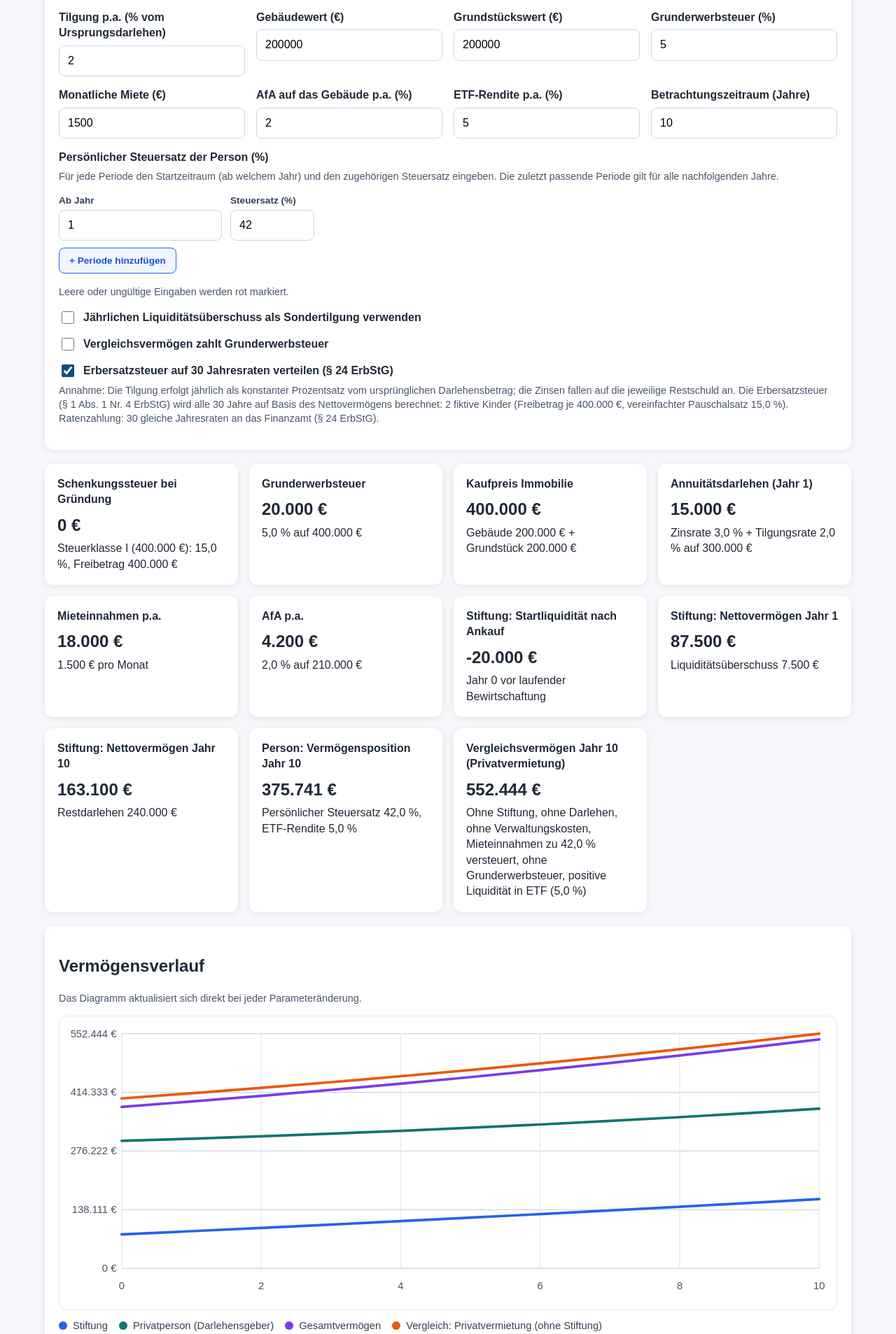
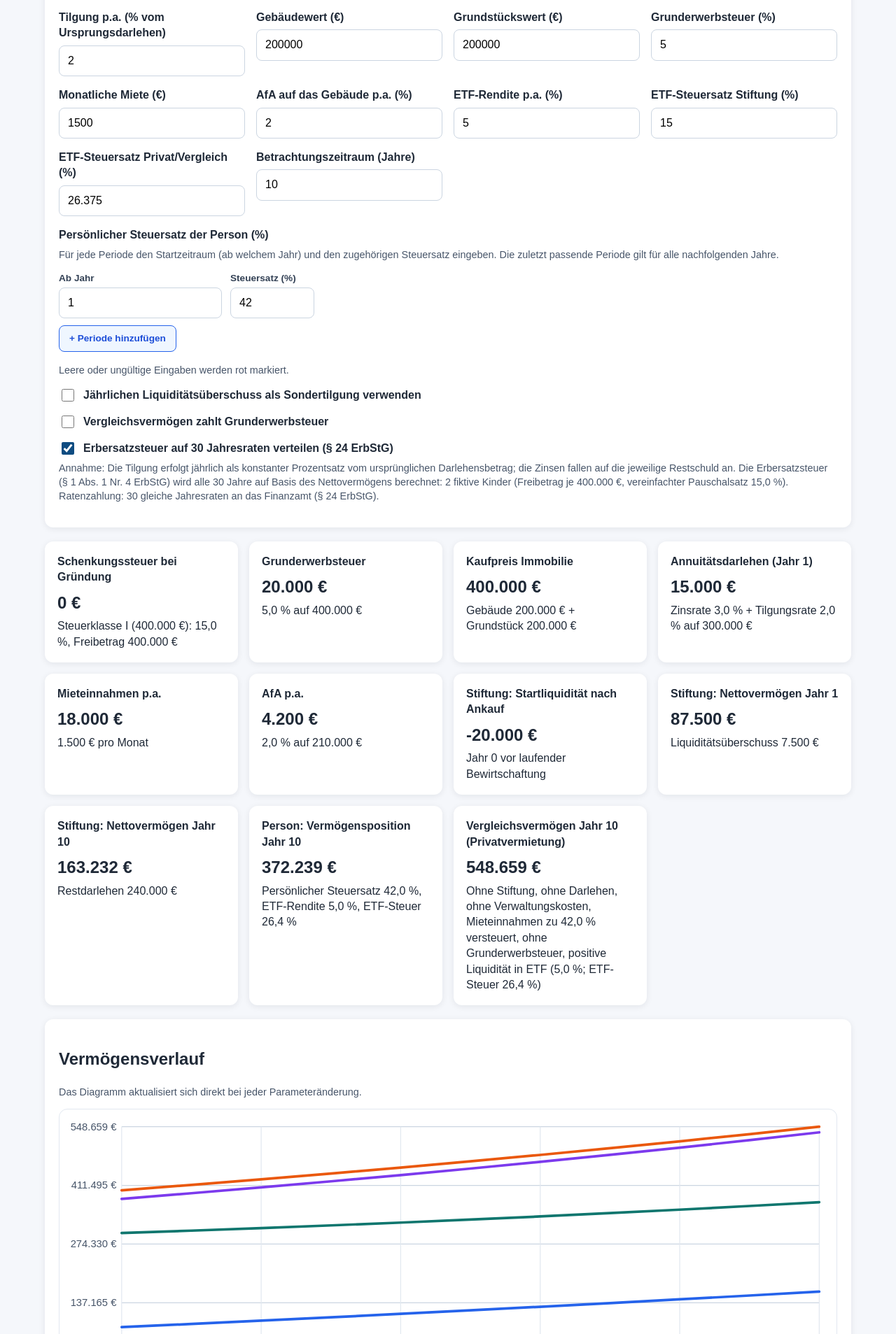
Before and after one commit to maorun/family-foundation, a Next.js app: page / in a window 1280 px wide. Shown: the part 713-2620 px from the top of the page at 70% size. Built offline with nearby package versions, Linux system fonts and the light colour scheme.

Commit message:
Add separate ETF tax rates and sale/vorab taxation logic

```diff
--- a/app/page.js
+++ b/app/page.js
@@ -84,6 +84,22 @@ const FIELD_DEFINITIONS = [
     defaultValue: 5,
   },
   {
+    id: "foundationEtfTaxRate",
+    label: "ETF-Steuersatz Stiftung (%)",
+    min: 0,
+    max: 100,
+    step: "0.1",
+    defaultValue: 15,
+  },
+  {
+    id: "privateEtfTaxRate",
+    label: "ETF-Steuersatz Privat/Vergleich (%)",
+    min: 0,
+    max: 100,
+    step: "0.1",
+    defaultValue: 26.375,
+  },
+  {
     id: "projectionYears",
     label: "Betrachtungszeitraum (Jahre)",
     min: 1,
@@ -255,6 +271,8 @@ function validateFormValues(formValues) {
       monthlyRent: parsedValues.monthlyRent,
       depreciationRate: parsedValues.depreciationRate / 100,
       etfReturnRate: parsedValues.etfReturnRate / 100,
+      foundationEtfTaxRate: parsedValues.foundationEtfTaxRate / 100,
+      privateEtfTaxRate: parsedValues.privateEtfTaxRate / 100,
       projectionYears: parsedValues.projectionYears,
     },
   };
@@ -331,6 +349,44 @@ function createProjectionInput(
   };
 }
 
+function applyEtfYear({
+  cash,
+  etfBalance,
+  etfContributions,
+  etfTaxedGains,
+  returnRate,
+  taxRate,
+}) {
+  const etfInvestment = Math.max(0, cash);
+  const cashAfterInvestment = cash - etfInvestment;
+  const etfBalanceAfterInvestment = etfBalance + etfInvestment;
+  const etfContributionsAfterInvestment = etfContributions + etfInvestment;
+  const grossEtfReturn = etfBalanceAfterInvestment * returnRate;
+  const taxableVorabGain = Math.max(0, grossEtfReturn);
+  const vorabTax = taxableVorabGain * taxRate;
+  const etfBalanceAfterTax = etfBalanceAfterInvestment + grossEtfReturn - vorabTax;
+  const etfTaxedGainsAfterYear = etfTaxedGains + taxableVorabGain;
+  const taxableSaleGain = Math.max(
+    0,
+    etfBalanceAfterTax - etfContributionsAfterInvestment - etfTaxedGainsAfterYear,
+  );
+  const saleTax = taxableSaleGain * taxRate;
+  const etfLiquidationValue = etfBalanceAfterTax - saleTax;
+
+  return {
+    cashAfterInvestment,
+    etfBalanceAfterTax,
+    etfContributionsAfterInvestment,
+    etfTaxedGainsAfterYear,
+    etfInvestment,
+    grossEtfReturn,
+    vorabTax,
+    taxableSaleGain,
+    saleTax,
+    etfLiquidationValue,
+  };
+}
+
 function calculateProjection(input) {
   const propertyValue = input.buildingValue + input.landValue;
   const annualRent = input.monthlyRent * 12;
@@ -358,11 +414,15 @@ function calculateProjection(input) {
 
   let foundationCash = initialCash;
   let foundationEtfBalance = 0;
+  let foundationEtfContributions = 0;
+  let foundationEtfTaxedGains = 0;
   let remainingLoan = input.loanAmount;
   let remainingDepreciableBuildingValue = depreciableBuildingBase;
   let cumulativePersonNetCash = 0;
   let personCash = 0;
   let personEtfBalance = 0;
+  let personEtfContributions = 0;
+  let personEtfTaxedGains = 0;
 
   // Erbersatzsteuer-Tracking (§ 1 Abs. 1 Nr. 4 ErbStG)
   let erbsRemainingLiability = 0;
@@ -374,6 +434,8 @@ function calculateProjection(input) {
   let privateCash =
     input.initialCapital + input.loanAmount - propertyValue - privateRealEstateTax;
   let compareEtfBalance = 0;
+  let compareEtfContributions = 0;
+  let compareEtfTaxedGains = 0;
   let privateRemainingDepreciableBuilding = privateDepreciableBuildingBase;
 
   const buildingBookValue0 = depreciableBuildingBase + landBookBase;
@@ -383,33 +445,38 @@ function calculateProjection(input) {
       year: 0,
       foundationCash,
       foundationEtfBalance,
+      foundationEtfLiquidationValue: 0,
+      foundationVorabTax: 0,
+      foundationEtfSaleTax: 0,
       taxableResult: -giftTax,
-      foundationWealth: foundationCash + foundationEtfBalance + propertyValue - remainingLoan,
+      foundationWealth: foundationCash + propertyValue - remainingLoan,
       remainingLoan,
       personNetCashFlow: 0,
-      personAssetPosition: remainingLoan + personCash + personEtfBalance,
+      personAssetPosition: remainingLoan + personCash,
       personCash,
       personEtfBalance,
+      personEtfLiquidationValue: 0,
+      personVorabTax: 0,
+      personEtfSaleTax: 0,
       personalTaxRate: getPersonalTaxRateForYear(input.personalTaxSteps, 1),
       // Bilanz Jahr 0
       buildingBookValue: buildingBookValue0,
-      totalAssets: foundationCash + foundationEtfBalance + buildingBookValue0,
-      equity: foundationCash + foundationEtfBalance + buildingBookValue0 - remainingLoan,
+      totalAssets: foundationCash + buildingBookValue0,
+      equity: foundationCash + buildingBookValue0 - remainingLoan,
       // Erbersatzsteuer
       erbsTriggeredAmount: 0,
       erbsInstallmentPaid: 0,
       erbsRemainingLiability: 0,
       // Vergleichsvermögen Privatvermietung Jahr 0
-      compareWealth: privateCash + compareEtfBalance + propertyValue,
+      compareWealth: privateCash + propertyValue,
       compareEtfBalance,
+      compareEtfLiquidationValue: 0,
+      compareVorabTax: 0,
+      compareEtfSaleTax: 0,
     },
   ];
 
   for (let year = 1; year <= input.projectionYears; year += 1) {
-    foundationEtfBalance *= 1 + input.etfReturnRate;
-    personEtfBalance *= 1 + input.etfReturnRate;
-    compareEtfBalance *= 1 + input.etfReturnRate;
-
     const yearPersonalTaxRate = getPersonalTaxRateForYear(input.personalTaxSteps, year);
     const annualInterest = remainingLoan * input.loanInterestRate;
     const scheduledRepaymentTarget = Math.min(
@@ -501,37 +568,70 @@ function calculateProjection(input) {
       }
     }
 
-    const foundationEtfInvestment = Math.max(0, foundationCash);
-    foundationCash -= foundationEtfInvestment;
-    foundationEtfBalance += foundationEtfInvestment;
-
-    const personEtfInvestment = Math.max(0, personCash);
-    personCash -= personEtfInvestment;
-    personEtfBalance += personEtfInvestment;
-
-    const compareEtfInvestment = Math.max(0, privateCash);
-    privateCash -= compareEtfInvestment;
-    compareEtfBalance += compareEtfInvestment;
+    const foundationEtf = applyEtfYear({
+      cash: foundationCash,
+      etfBalance: foundationEtfBalance,
+      etfContributions: foundationEtfContributions,
+      etfTaxedGains: foundationEtfTaxedGains,
+      returnRate: input.etfReturnRate,
+      taxRate: input.foundationEtfTaxRate,
+    });
+    foundationCash = foundationEtf.cashAfterInvestment;
+    foundationEtfBalance = foundationEtf.etfBalanceAfterTax;
+    foundationEtfContributions = foundationEtf.etfContributionsAfterInvestment;
+    foundationEtfTaxedGains = foundationEtf.etfTaxedGainsAfterYear;
+
+    const personEtf = applyEtfYear({
+      cash: personCash,
+      etfBalance: personEtfBalance,
+      etfContributions: personEtfContributions,
+      etfTaxedGains: personEtfTaxedGains,
+      returnRate: input.etfReturnRate,
+      taxRate: input.privateEtfTaxRate,
+    });
+    personCash = personEtf.cashAfterInvestment;
+    personEtfBalance = personEtf.etfBalanceAfterTax;
+    personEtfContributions = personEtf.etfContributionsAfterInvestment;
+    personEtfTaxedGains = personEtf.etfTaxedGainsAfterYear;
+
+    const compareEtf = applyEtfYear({
+      cash: privateCash,
+      etfBalance: compareEtfBalance,
+      etfContributions: compareEtfContributions,
+      etfTaxedGains: compareEtfTaxedGains,
+      returnRate: input.etfReturnRate,
+      taxRate: input.privateEtfTaxRate,
+    });
+    privateCash = compareEtf.cashAfterInvestment;
+    compareEtfBalance = compareEtf.etfBalanceAfterTax;
+    compareEtfContributions = compareEtf.etfContributionsAfterInvestment;
+    compareEtfTaxedGains = compareEtf.etfTaxedGainsAfterYear;
 
     rows.push({
       year,
       foundationCash,
       foundationEtfBalance,
-      foundationEtfInvestment,
+      foundationEtfLiquidationValue: foundationEtf.etfLiquidationValue,
+      foundationEtfInvestment: foundationEtf.etfInvestment,
+      foundationVorabTax: foundationEtf.vorabTax,
+      foundationEtfSaleTax: foundationEtf.saleTax,
       foundationCashFlow,
       taxableResult,
       foundationWealth:
         foundationCash +
-        foundationEtfBalance +
+        foundationEtf.etfLiquidationValue +
         propertyValue -
         remainingLoan -
         erbsRemainingLiability,
       remainingLoan,
       personNetCashFlow: lenderNetCashFlow,
-      personAssetPosition: remainingLoan + personCash + personEtfBalance,
+      personAssetPosition: remainingLoan + personCash + personEtf.etfLiquidationValue,
       personCash,
       personEtfBalance,
-      personEtfInvestment,
+      personEtfLiquidationValue: personEtf.etfLiquidationValue,
+      personEtfInvestment: personEtf.etfInvestment,
+      personVorabTax: personEtf.vorabTax,
+      personEtfSaleTax: personEtf.saleTax,
       cumulativePersonNetCash,
       // GuV Stiftung
       guvRent: annualRent,
@@ -551,10 +651,10 @@ function calculateProjection(input) {
       // Bilanz
       buildingDepreciableValue,
       buildingBookValue,
-      totalAssets: foundationCash + foundationEtfBalance + buildingBookValue,
+      totalAssets: foundationCash + foundationEtf.etfLiquidationValue + buildingBookValue,
       equity:
         foundationCash +
-        foundationEtfBalance +
+        foundationEtf.etfLiquidationValue +
         buildingBookValue -
         remainingLoan -
         erbsRemainingLiability,
@@ -563,9 +663,12 @@ function calculateProjection(input) {
       erbsInstallmentPaid,
       erbsRemainingLiability,
       // Vergleichsvermögen Privatvermietung
-      compareWealth: privateCash + compareEtfBalance + propertyValue,
+      compareWealth: privateCash + compareEtf.etfLiquidationValue + propertyValue,
       compareEtfBalance,
-      compareEtfInvestment,
+      compareEtfLiquidationValue: compareEtf.etfLiquidationValue,
+      compareEtfInvestment: compareEtf.etfInvestment,
+      compareVorabTax: compareEtf.vorabTax,
+      compareEtfSaleTax: compareEtf.saleTax,
     });
   }
 
@@ -803,12 +906,12 @@ export default function Home() {
     {
       title: `Person: Vermögensposition Jahr ${result.input.projectionYears}`,
       value: formatCurrency(lastYear.personAssetPosition),
-      detail: `Persönlicher Steuersatz ${formatPercent(lastYear.personalTaxRate * 100)}, ETF-Rendite ${formatPercent(result.input.etfReturnRate * 100)}`,
+      detail: `Persönlicher Steuersatz ${formatPercent(lastYear.personalTaxRate * 100)}, ETF-Rendite ${formatPercent(result.input.etfReturnRate * 100)}, ETF-Steuer ${formatPercent(result.input.privateEtfTaxRate * 100)}`,
     },
     {
       title: `Vergleichsvermögen Jahr ${result.input.projectionYears} (Privatvermietung)`,
       value: formatCurrency(lastYear.compareWealth),
-      detail: `Ohne Stiftung, ohne Darlehen, ohne Verwaltungskosten, Mieteinnahmen zu ${formatPercent(lastYear.personalTaxRate * 100)} versteuert${compareTaxCardDetail}, positive Liquidität in ETF (${formatPercent(result.input.etfReturnRate * 100)})`,
+      detail: `Ohne Stiftung, ohne Darlehen, ohne Verwaltungskosten, Mieteinnahmen zu ${formatPercent(lastYear.personalTaxRate * 100)} versteuert${compareTaxCardDetail}, positive Liquidität in ETF (${formatPercent(result.input.etfReturnRate * 100)}; ETF-Steuer ${formatPercent(result.input.privateEtfTaxRate * 100)})`,
     },
   ];
 
@@ -1165,6 +1268,7 @@ export default function Home() {
                 currentState.surplusToRepayment,
                 nextTaxValidation.parsedSteps,
                 currentState.erbersatzsteuerSpread,
+                currentState.comparePaysRealEstateTax,
               ),
             )
           : currentState.result,
@@ -1564,7 +1668,7 @@ export default function Home() {
                         <div className={styles.dataItem}>
                           <dt>Nettovermögen</dt>
                           <dd>{formatCurrency(row.foundationWealth)}</dd>
-                          <small className={styles.formula}>{formatCurrency(row.foundationCash)} (Kassenbestand) + {formatCurrency(row.foundationEtfBalance)} (ETF) + {formatCurrency(result.propertyValue)} (Immobilienwert) − {formatCurrency(row.remainingLoan)} (Restdarlehen){row.erbsRemainingLiability > 0 ? ` − ${formatCurrency(row.erbsRemainingLiability)} (Erbersatzsteuer-Verbindlichkeit)` : ""}</small>
+                          <small className={styles.formula}>{formatCurrency(row.foundationCash)} (Kassenbestand) + {formatCurrency(row.foundationEtfLiquidationValue)} (ETF nach Verkaufsteuer) + {formatCurrency(result.propertyValue)} (Immobilienwert) − {formatCurrency(row.remainingLoan)} (Restdarlehen){row.erbsRemainingLiability > 0 ? ` − ${formatCurrency(row.erbsRemainingLiability)} (Erbersatzsteuer-Verbindlichkeit)` : ""}</small>
                         </div>
                         {row.erbsTriggeredAmount > 0 && (
                           <div className={styles.dataItem}>
@@ -1610,7 +1714,7 @@ export default function Home() {
                         <div className={styles.dataItem}>
                           <dt>Vermögensposition</dt>
                           <dd>{formatCurrency(row.personAssetPosition)}</dd>
-                          {row.year > 0 && <small className={styles.formula}>{formatCurrency(row.remainingLoan)} (Restdarlehen) + {formatCurrency(row.personCash)} (Kasse) + {formatCurrency(row.personEtfBalance)} (ETF)</small>}
+                          {row.year > 0 && <small className={styles.formula}>{formatCurrency(row.remainingLoan)} (Restdarlehen) + {formatCurrency(row.personCash)} (Kasse) + {formatCurrency(row.personEtfLiquidationValue)} (ETF nach Verkaufsteuer)</small>}
                         </div>
                       </dl>
                     </div>
@@ -1620,7 +1724,7 @@ export default function Home() {
                         <div className={styles.dataItem}>
                           <dt>Vergleichsvermögen</dt>
                           <dd>{formatCurrency(row.compareWealth)}</dd>
-                          <small className={styles.formula}>Kasse + ETF + {formatCurrency(result.propertyValue)} (Immobilienwert) — ohne Stiftung, ohne Darlehen, ohne Verwaltungskosten, Miete zu {formatPercent(row.personalTaxRate * 100)} versteuert{compareTaxFormulaDetail}</small>
+                          <small className={styles.formula}>Kasse + ETF (nach Verkaufsteuer) + {formatCurrency(result.propertyValue)} (Immobilienwert) — ohne Stiftung, ohne Darlehen, ohne Verwaltungskosten, Miete zu {formatPercent(row.personalTaxRate * 100)} versteuert{compareTaxFormulaDetail}</small>
                         </div>
                       </dl>
                     </div>
@@ -1710,14 +1814,21 @@ export default function Home() {
                       <dd>{formatCurrency(row.foundationEtfBalance)}</dd>
                       {row.year > 0 && (
                         <small className={styles.formula}>
-                          Vorjahr inkl. Rendite ({formatPercent(result.input.etfReturnRate * 100)}) + {formatCurrency(row.foundationEtfInvestment)} (neue ETF-Investition)
+                          Vorjahresbestand + {formatCurrency(row.foundationEtfInvestment)} (neue ETF-Investition) + Rendite ({formatPercent(result.input.etfReturnRate * 100)}) − Vorabpauschale ({formatCurrency(row.foundationVorabTax)})
                         </small>
                       )}
                     </div>
+                    {row.year > 0 && (
+                      <div className={styles.dataItem}>
+                        <dt>ETF-Verkaufsteuer (wenn Verkauf in Jahr {row.year})</dt>
+                        <dd className={styles.negative}>{formatCurrency(row.foundationEtfSaleTax)}</dd>
+                        <small className={styles.formula}>Verkaufsteuer auf noch nicht über Vorabpauschale besteuerte ETF-Gewinne</small>
+                      </div>
+                    )}
                     <div className={styles.dataItem}>
                       <dt>Bilanzsumme</dt>
                       <dd>{formatCurrency(row.totalAssets)}</dd>
-                      <small className={styles.formula}>{formatCurrency(row.foundationCash)} (Kassenbestand) + {formatCurrency(row.foundationEtfBalance)} (ETF) + {formatCurrency(row.buildingBookValue)} (Immobilie)</small>
+                      <small className={styles.formula}>{formatCurrency(row.foundationCash)} (Kassenbestand) + {formatCurrency(row.foundationEtfLiquidationValue)} (ETF nach Verkaufsteuer) + {formatCurrency(row.buildingBookValue)} (Immobilie)</small>
                     </div>
                     <div className={styles.dataItem}>
                       <dt>Darlehen</dt>
@@ -1749,7 +1860,12 @@ export default function Home() {
             zugeflossenen, nach Steuern verbleibenden Zahlungen zusammen. Positive
             Liquidität wird jährlich in ETF-Anteile umgeschichtet (Rendite:
             {" "}
-            {formatPercent(result.input.etfReturnRate * 100)}). Die
+            {formatPercent(result.input.etfReturnRate * 100)}). Die Vorabpauschale
+            wird für ETF-Erträge jährlich mit getrennten Sätzen angesetzt
+            (Stiftung: {formatPercent(result.input.foundationEtfTaxRate * 100)},
+            Privat/Vergleich: {formatPercent(result.input.privateEtfTaxRate * 100)});
+            zusätzlich wird eine hypothetische Verkaufsteuer auf noch nicht über
+            Vorabpauschale besteuerte ETF-Gewinne berücksichtigt. Die
             Erbersatzsteuer (§ 1 Abs. 1 Nr. 4 ErbStG) wird alle 30 Jahre auf
             Grundlage des Nettovermögens (2 fiktive Kinder, Freibetrag je{" "}
             {formatCurrency(ERBERSATZ_CHILD_ALLOWANCE)}, Pauschalsatz{" "}
```
